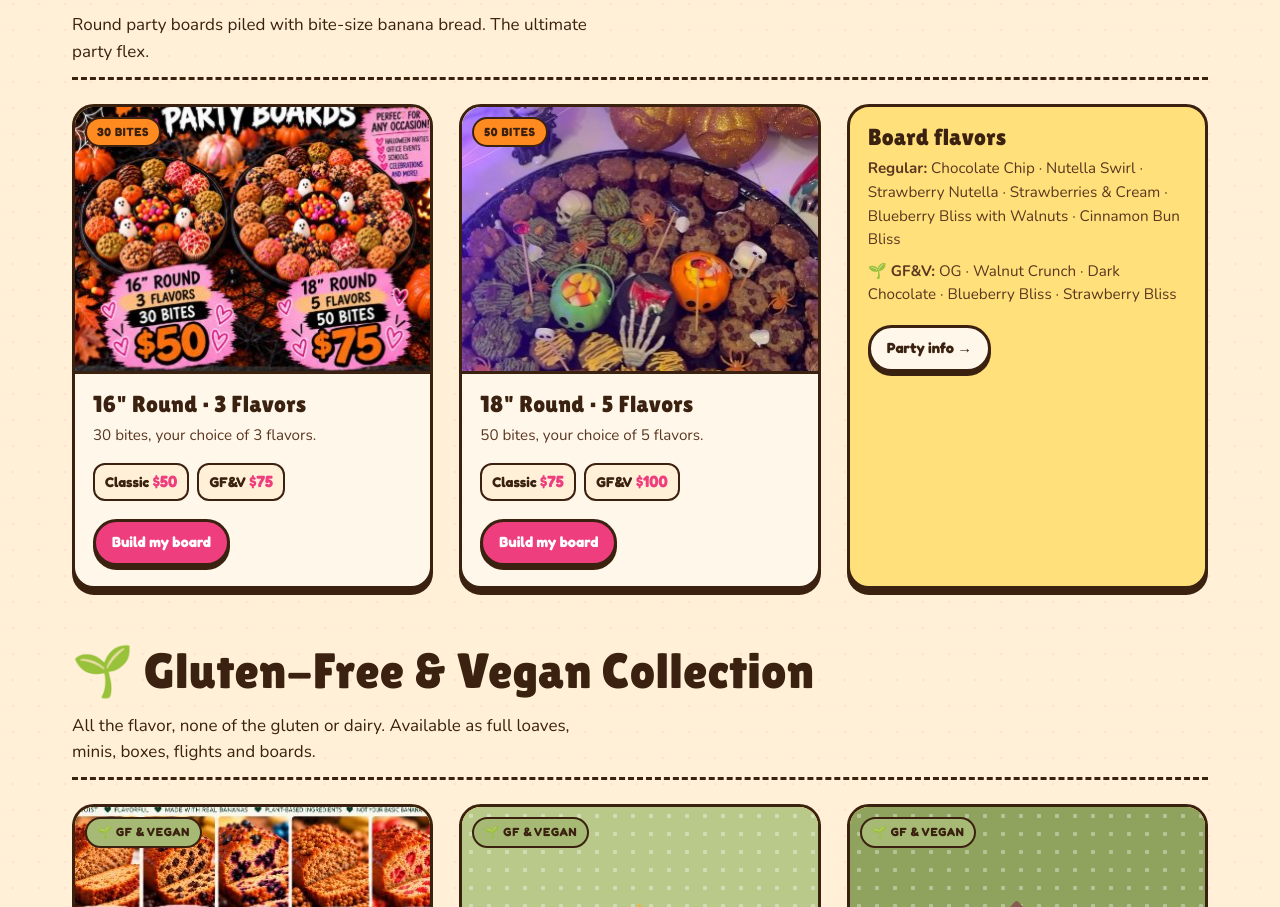
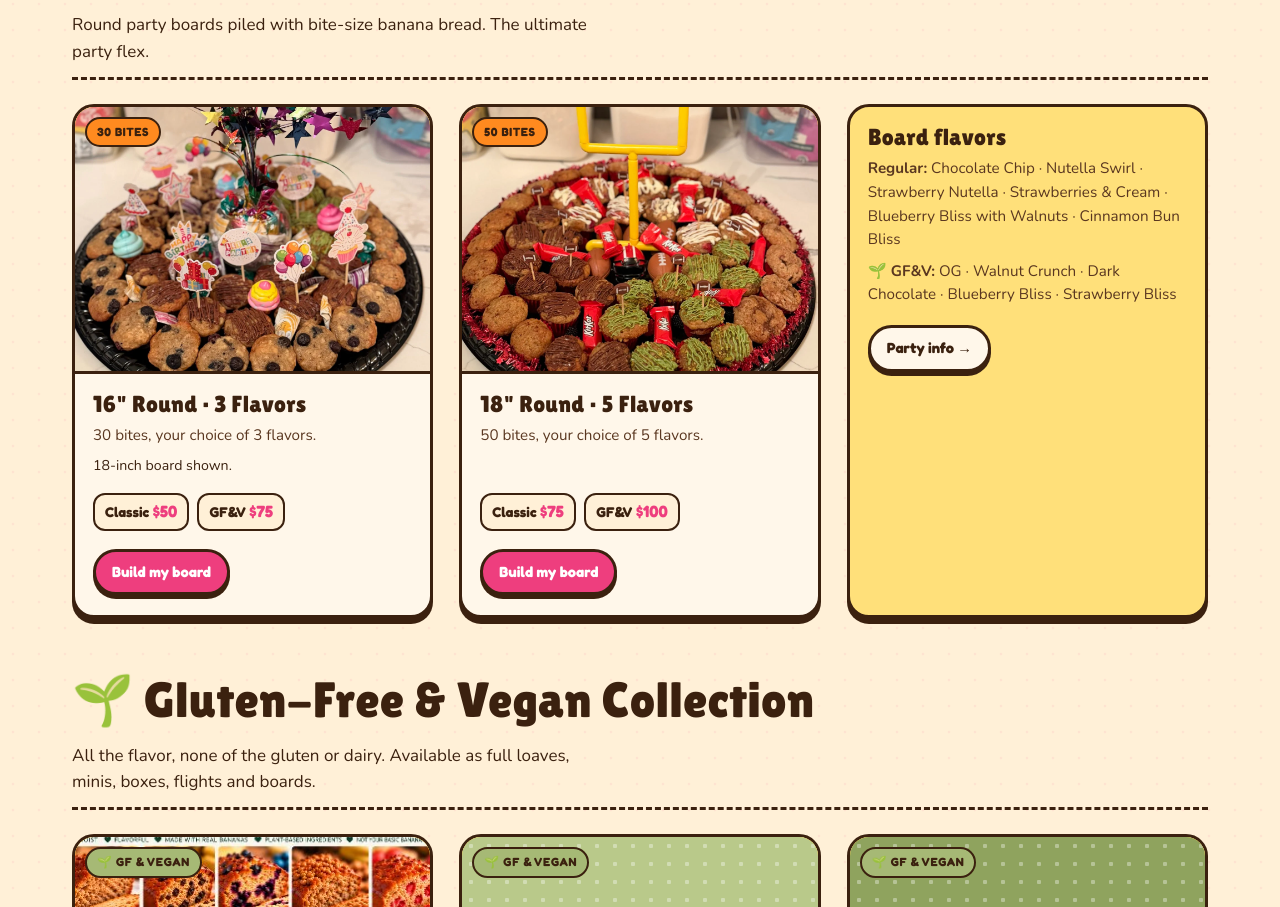
Before and after one commit to MrWilson100/the-maries-go-bananas-2, a plain HTML site: page menu.html in a window 1280 px wide. Shown: the part 5781-6688 px from the top of the page. Drawn offline with nearby package versions, Linux system fonts and the light colour scheme.

Commit message:
Replace Halloween board photos with owner images

```diff
--- a/menu.html
+++ b/menu.html
@@ -67,8 +67,8 @@
     <div class="menu-group" data-group="boards" id="boards">
       <div class="menu-group__head"><h2>🍪 Banana Bread Bites Boards</h2><p>Round party boards piled with bite-size banana bread. The ultimate party flex.</p></div>
       <div class="grid grid-3">
-        <article class="card"><div class="card__img"><img src="assets/img/party-boards.jpg" alt="16 and 18 inch banana bread bites party boards" loading="lazy"><div class="badges"><span class="badge badge--orange">30 bites</span></div></div><div class="card__body"><h3>16" Round · 3 Flavors</h3><p>30 bites, your choice of 3 flavors.</p><div class="prices"><span class="price">Classic <b>$50</b></span><span class="price">GF&amp;V <b>$75</b></span></div><div class="card__foot"><a class="btn btn--pink btn--sm" href="order.html?cat=board16">Build my board</a></div></div></article>
-        <article class="card"><div class="card__img"><img src="assets/img/halloween-platter.jpg" alt="Halloween themed bites board" loading="lazy"><div class="badges"><span class="badge badge--orange">50 bites</span></div></div><div class="card__body"><h3>18" Round · 5 Flavors</h3><p>50 bites, your choice of 5 flavors.</p><div class="prices"><span class="price">Classic <b>$75</b></span><span class="price">GF&amp;V <b>$100</b></span></div><div class="card__foot"><a class="btn btn--pink btn--sm" href="order.html?cat=board18">Build my board</a></div></div></article>
+        <article class="card"><div class="card__img"><img src="assets/img/owner/party-board-birthday-18.webp" alt="18-inch banana bread bites board with birthday decorations" loading="lazy"><div class="badges"><span class="badge badge--orange">30 bites</span></div></div><div class="card__body"><h3>16" Round · 3 Flavors</h3><p>30 bites, your choice of 3 flavors.</p><small>18-inch board shown.</small><div class="prices"><span class="price">Classic <b>$50</b></span><span class="price">GF&amp;V <b>$75</b></span></div><div class="card__foot"><a class="btn btn--pink btn--sm" href="order.html?cat=board16">Build my board</a></div></div></article>
+        <article class="card"><div class="card__img"><img src="assets/img/owner/party-board-football-18.webp" alt="18-inch banana bread bites board with football decorations" loading="lazy"><div class="badges"><span class="badge badge--orange">50 bites</span></div></div><div class="card__body"><h3>18" Round · 5 Flavors</h3><p>50 bites, your choice of 5 flavors.</p><div class="prices"><span class="price">Classic <b>$75</b></span><span class="price">GF&amp;V <b>$100</b></span></div><div class="card__foot"><a class="btn btn--pink btn--sm" href="order.html?cat=board18">Build my board</a></div></div></article>
         <article class="card" style="background:var(--yellow-soft)"><div class="card__body"><h3>Board flavors</h3>
           <p><b>Regular:</b> Chocolate Chip · Nutella Swirl · Strawberry Nutella · Strawberries &amp; Cream · Blueberry Bliss with Walnuts · Cinnamon Bun Bliss</p>
           <p><b>🌱 GF&amp;V:</b> OG · Walnut Crunch · Dark Chocolate · Blueberry Bliss · Strawberry Bliss</p>
```
Also changed, not shown: events.html (+2 -2 lines), index.html (+1 -1 lines), assets/img/owner/party-board-birthday-18.webp (added), assets/img/owner/party-board-football-18.webp (added), 1 other file.
